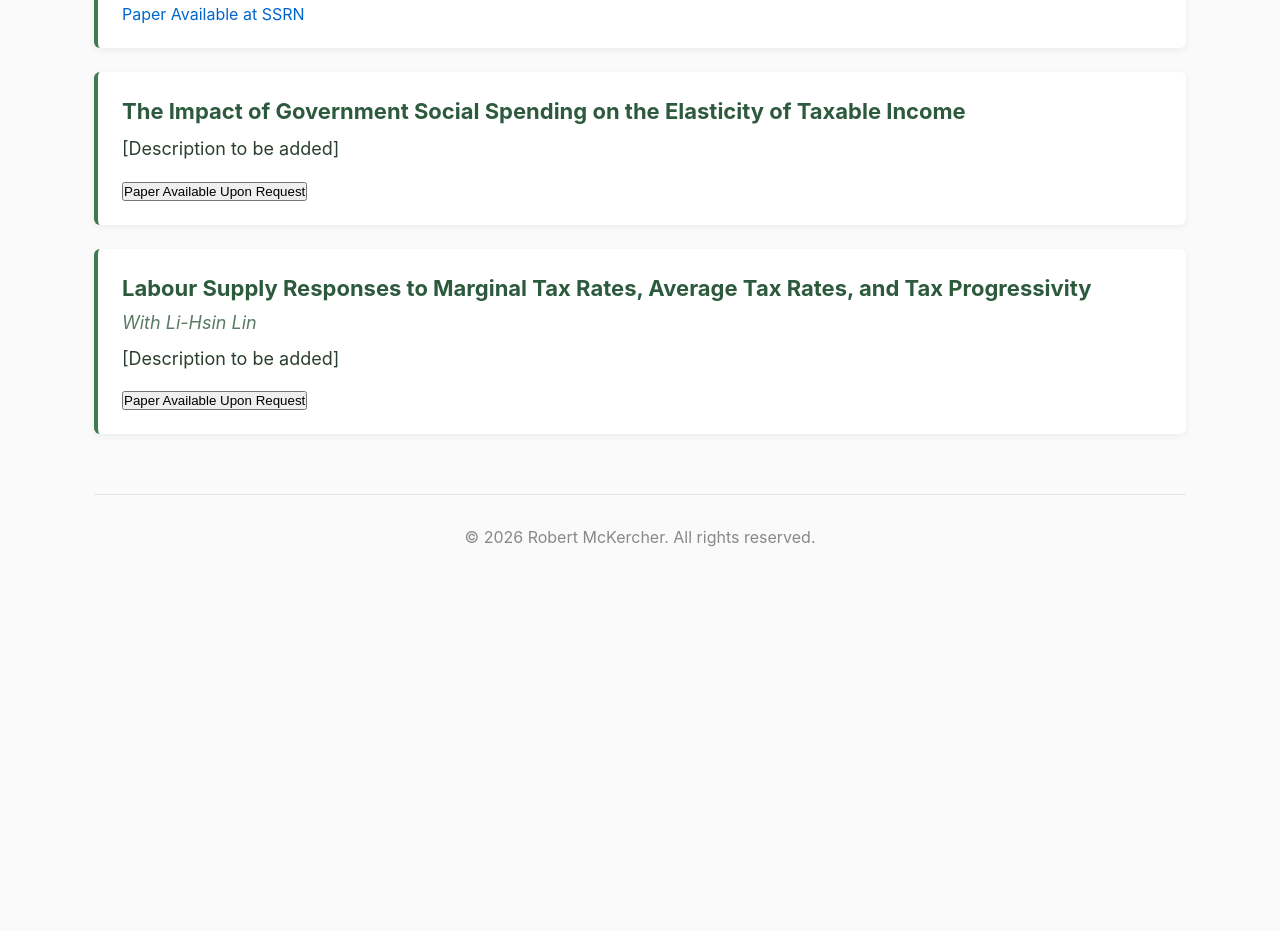
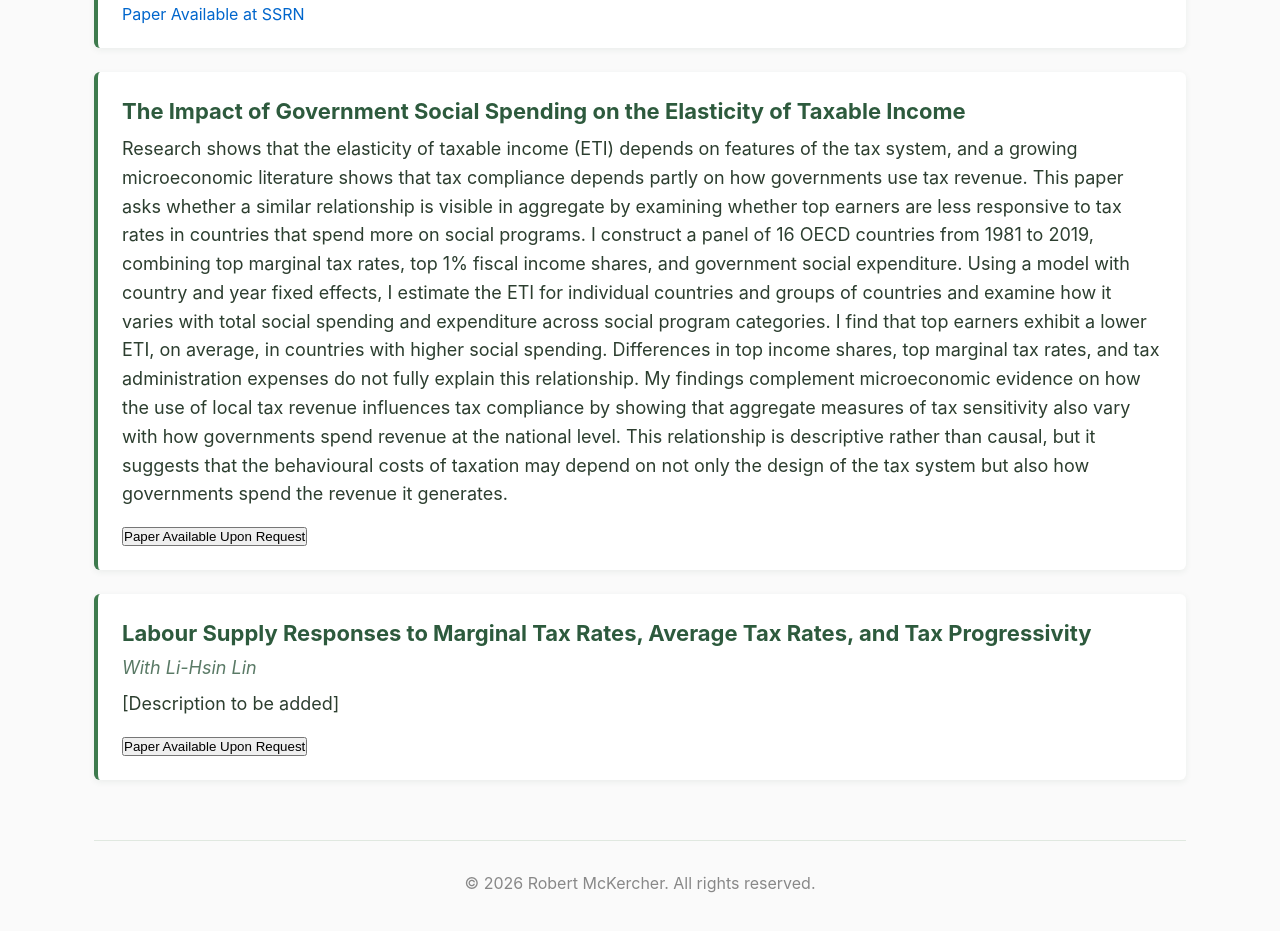
Before and after one commit to robbiemckercher97/academic-website, a Next.js app: page / in a window 1280 px wide. Shown: the part 1580-2511 px from the top of the page. Before the commit the page ends 2175 px from the top, so only its background shows below. Built offline with nearby package versions, Linux system fonts and the light colour scheme.

Commit message:
Revise description for research paper on ETI
Updated the description of the research paper on government social spending and taxable income elasticity.

```diff
--- a/pages/index.tsx
+++ b/pages/index.tsx
@@ -170,7 +170,7 @@ const workingPapers: Paper[] = [
     id: 3,
     title: 'The Impact of Government Social Spending on the Elasticity of Taxable Income',
     authors: '',
-    description: '[Description to be added]',
+    description: 'Research shows that the elasticity of taxable income (ETI) depends on features of the tax system, and a growing microeconomic literature shows that tax compliance depends partly on how governments use tax revenue. This paper asks whether a similar relationship is visible in aggregate by examining whether top earners are less responsive to tax rates in countries that spend more on social programs. I construct a panel of 16 OECD countries from 1981 to 2019, combining top marginal tax rates, top 1% fiscal income shares, and government social expenditure. Using a model with country and year fixed effects, I estimate the ETI for individual countries and groups of countries and examine how it varies with total social spending and expenditure across social program categories. I find that top earners exhibit a lower ETI, on average, in countries with higher social spending. Differences in top income shares, top marginal tax rates, and tax administration expenses do not fully explain this relationship. My findings complement microeconomic evidence on how the use of local tax revenue influences tax compliance by showing that aggregate measures of tax sensitivity also vary with how governments spend revenue at the national level. This relationship is descriptive rather than causal, but it suggests that the behavioural costs of taxation may depend on not only the design of the tax system but also how governments spend the revenue it generates.',
     links: [],
     requestable: true,
   },
```
